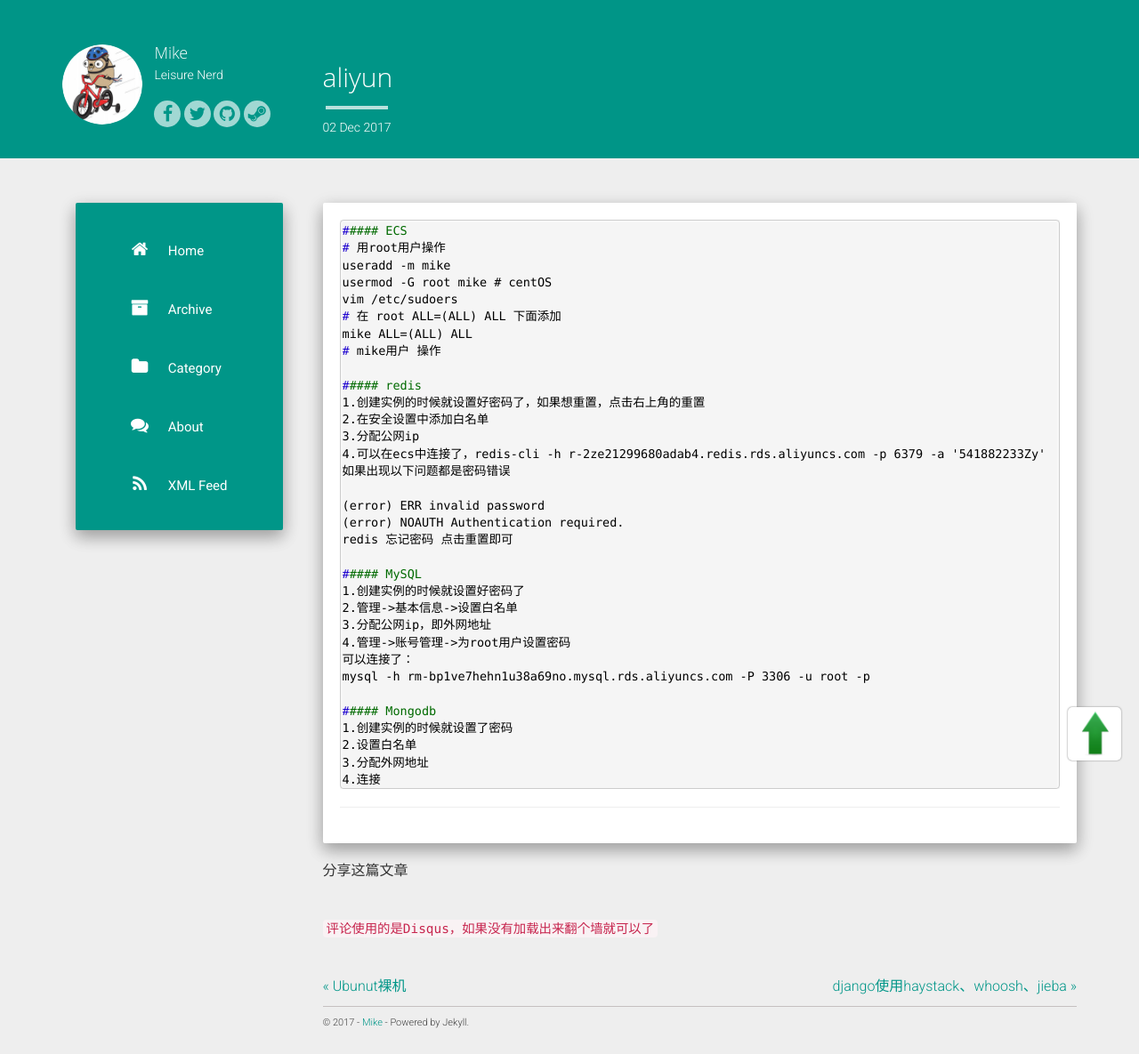
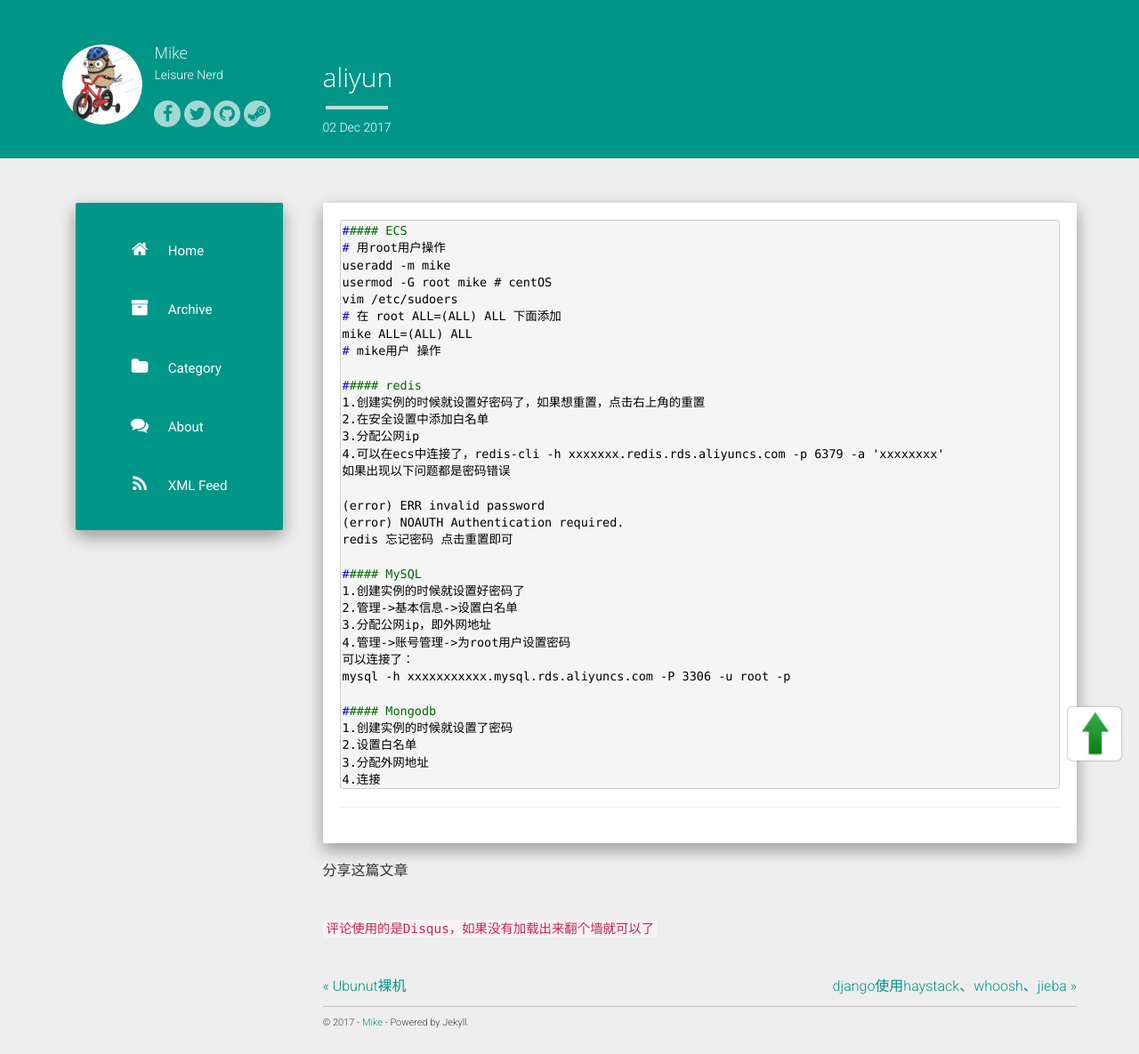
Before and after one commit to iampythoner/iampythoner.github.io, a Jekyll site: the page built from _misc/aliyun.md, in a window 1280 px wide. Shown: the whole page at 89% size. Built offline with Jekyll 4.4.1, drawn with Linux system fonts in a browser that asks for light colours; nearby versions of some CDN libraries; comment, search, counter and statistics services are not loaded.

Commit message:
no message

```diff
--- a/_misc/aliyun.md
+++ b/_misc/aliyun.md
@@ -18,7 +19,7 @@
 1.创建实例的时候就设置好密码了，如果想重置，点击右上角的重置
 2.在安全设置中添加白名单
 3.分配公网ip
-4.可以在ecs中连接了，redis-cli -h r-2ze21299680adab4.redis.rds.aliyuncs.com -p 6379 -a '541882233Zy'
+4.可以在ecs中连接了，redis-cli -h xxxxxxx.redis.rds.aliyuncs.com -p 6379 -a 'xxxxxxxx'
 如果出现以下问题都是密码错误
 
 (error) ERR invalid password
@@ -31,7 +32,7 @@
 3.分配公网ip，即外网地址
 4.管理->账号管理->为root用户设置密码
 可以连接了：
-mysql -h rm-bp1ve7hehn1u38a69no.mysql.rds.aliyuncs.com -P 3306 -u root -p
+mysql -h xxxxxxxxxxx.mysql.rds.aliyuncs.com -P 3306 -u root -p
 
 ##### Mongodb
 1.创建实例的时候就设置了密码
```
Also changed, not shown: other parts of _misc/aliyun.md (+1 -0 lines).
